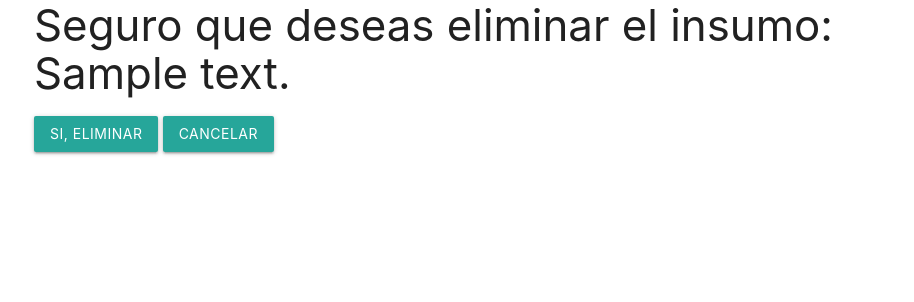
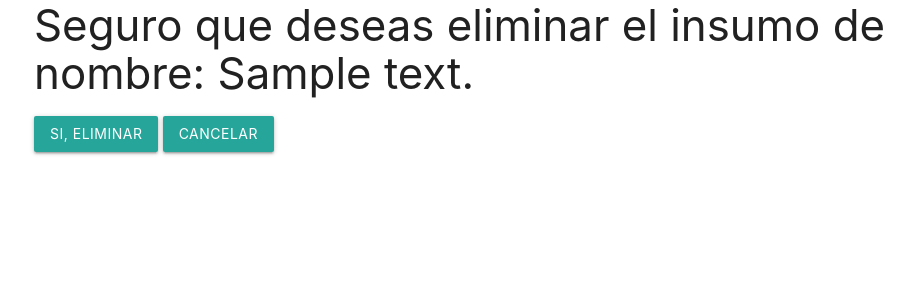
Before and after one commit to Tekorita/gestor_inventario, a Django app: template templates/inventario/eliminar.html in a window 1280 px wide. Shown: the part 27-329 px from the top of the page, without its empty margins (158-1072 px from the left). Run offline with Django 3.2, Linux system fonts and the light colour scheme; the template is opened without the code that fills it: values that come from a table or form of the project are taken from there, others are empty; tables that the repository leaves empty hold one stand-in row (values such as "Sample post"); parts of the project's set-up code (start-up, migrations or seed data) failed here and were passed over; some libraries are stand-ins or nearby versions.

Commit message:
correcion en vista para eliminar insumo3

```diff
--- a/templates/inventario/eliminar.html
+++ b/templates/inventario/eliminar.html
@@ -2,7 +2,7 @@
 {% block content %}
 <form method="post">
     {% csrf_token %}
-    <h3>Seguro que deseas eliminar el insumo: {{ object.descripcion }}</h3>
+    <h3>Seguro que deseas eliminar el insumo de nombre: {{ object.descripcion }}</h3>
     <button class="btn btn-danger" type="submit">Si, Eliminar</button>
     <button class="btn btn-default" href="{% url 'inventario_listar' %}" >Cancelar</button>
 </form>
```
